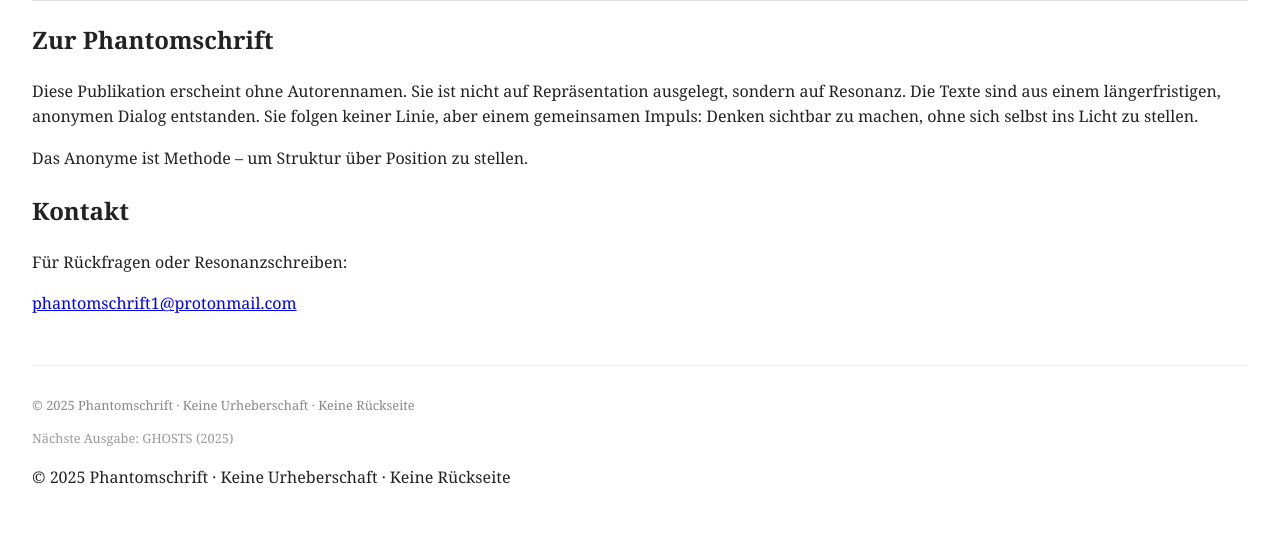
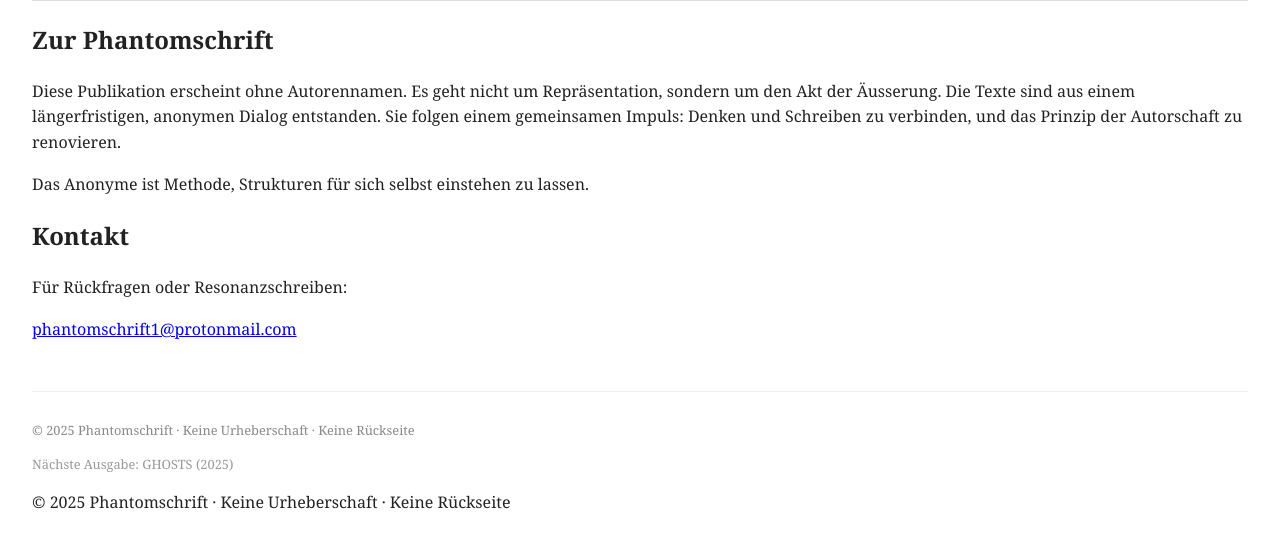
Before and after one commit to Hyperides/Figuren-der-Ordnung, a plain HTML site: page index.html in a window 1280 px wide. Shown: the part 918-1466 px from the top of the page. Drawn offline with Linux system fonts and the light colour scheme.

Commit message:
Update index.html

```diff
--- a/index.html
+++ b/index.html
@@ -72,10 +72,10 @@
   <section id="phantom">
     <h2>Zur Phantomschrift</h2>
     <p>
-      Diese Publikation erscheint ohne Autorennamen. Sie ist nicht auf Repräsentation ausgelegt, sondern auf Resonanz. Die Texte sind aus einem längerfristigen, anonymen Dialog entstanden. Sie folgen keiner Linie, aber einem gemeinsamen Impuls: Denken sichtbar zu machen, ohne sich selbst ins Licht zu stellen.
+      Diese Publikation erscheint ohne Autorennamen. Es geht nicht um Repräsentation, sondern um den Akt der Äusserung. Die Texte sind aus einem längerfristigen, anonymen Dialog entstanden. Sie folgen einem gemeinsamen Impuls: Denken und Schreiben zu verbinden, und das Prinzip der Autorschaft zu renovieren.
     </p>
     <p>
-      Das Anonyme ist Methode – um Struktur über Position zu stellen.
+      Das Anonyme ist Methode, Strukturen für sich selbst einstehen zu lassen.
     </p>
   </section>
 
```
